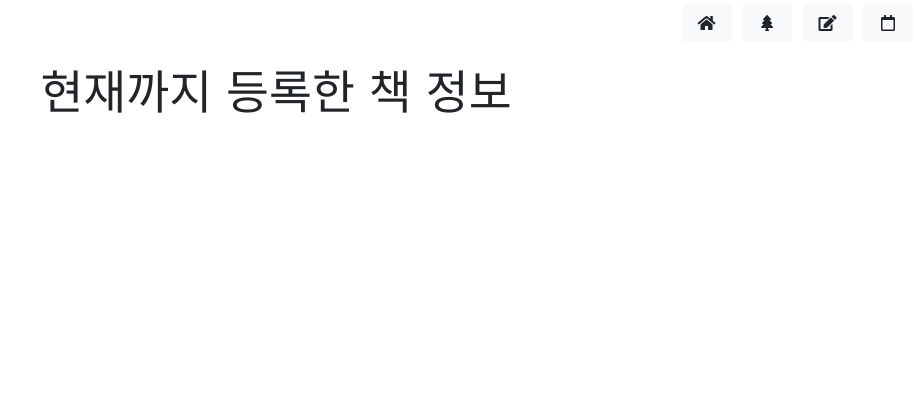
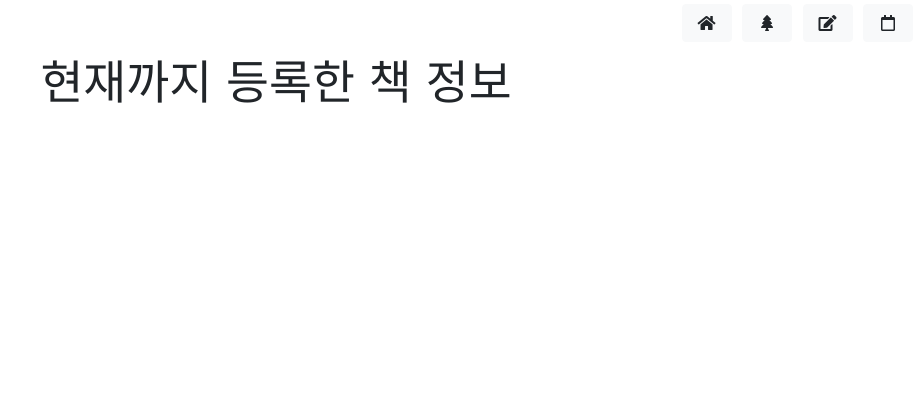
Before and after one commit to kmj931104/jack_and_booktree_project, a Flask app: page /bookregister in a window 1280 px wide. Shown: the top 420 px of the page, without its empty margins (364-1280 px from the left). Run offline with Flask 2, Linux system fonts and the light colour scheme; data that the repository does not hold is empty; some libraries are stand-ins or nearby versions; some web fonts are replaced.

```diff
--- a/templates/booktree_now.html
+++ b/templates/booktree_now.html
@@ -30,15 +30,6 @@
         <title>등록한 책들 확인하기</title>
 
         <style>
-            .head {
-                left: 0;
-                top: 0;
-                width: 100%;
-                height: 60px;
-                margin-top: 10px;
-
-            }
-
             .top-fixed {
                 position: fixed;
                 left: 0;
@@ -161,7 +152,7 @@
         </div>
         <div class="wrap">
             <div>
-                <p class="fontHead head">현재까지 등록한 책 정보</p>
+                <p class="fontHead">현재까지 등록한 책 정보</p>
             </div>
             <div id="allBooks">
                 <div class="card mb-3" style="max-width: 540px;">
```
